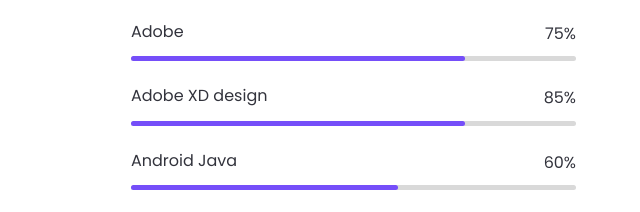
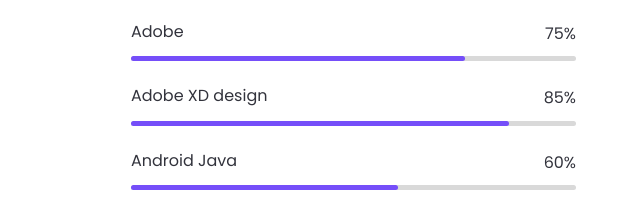
Before and after one commit to AlvinMugambi/my-portfolio, a plain HTML site: page index.html in a window 1280 px wide. Shown: the part 1488-1700 px from the top of the page, 619-1259 px from the left. Drawn offline with Linux system fonts and the light colour scheme; files whose address does not match are found by name.

Commit message:
Update index.html

```diff
--- a/index.html
+++ b/index.html
@@ -430,7 +430,7 @@
                 </div>
                 <div class="skill-bar">
                   <div class="bar-inner">
-                    <div class="bar progress-line" data-width="75"></div>
+                    <div class="bar progress-line" data-width="85"></div>
                   </div>
                 </div>
               </div>
```
